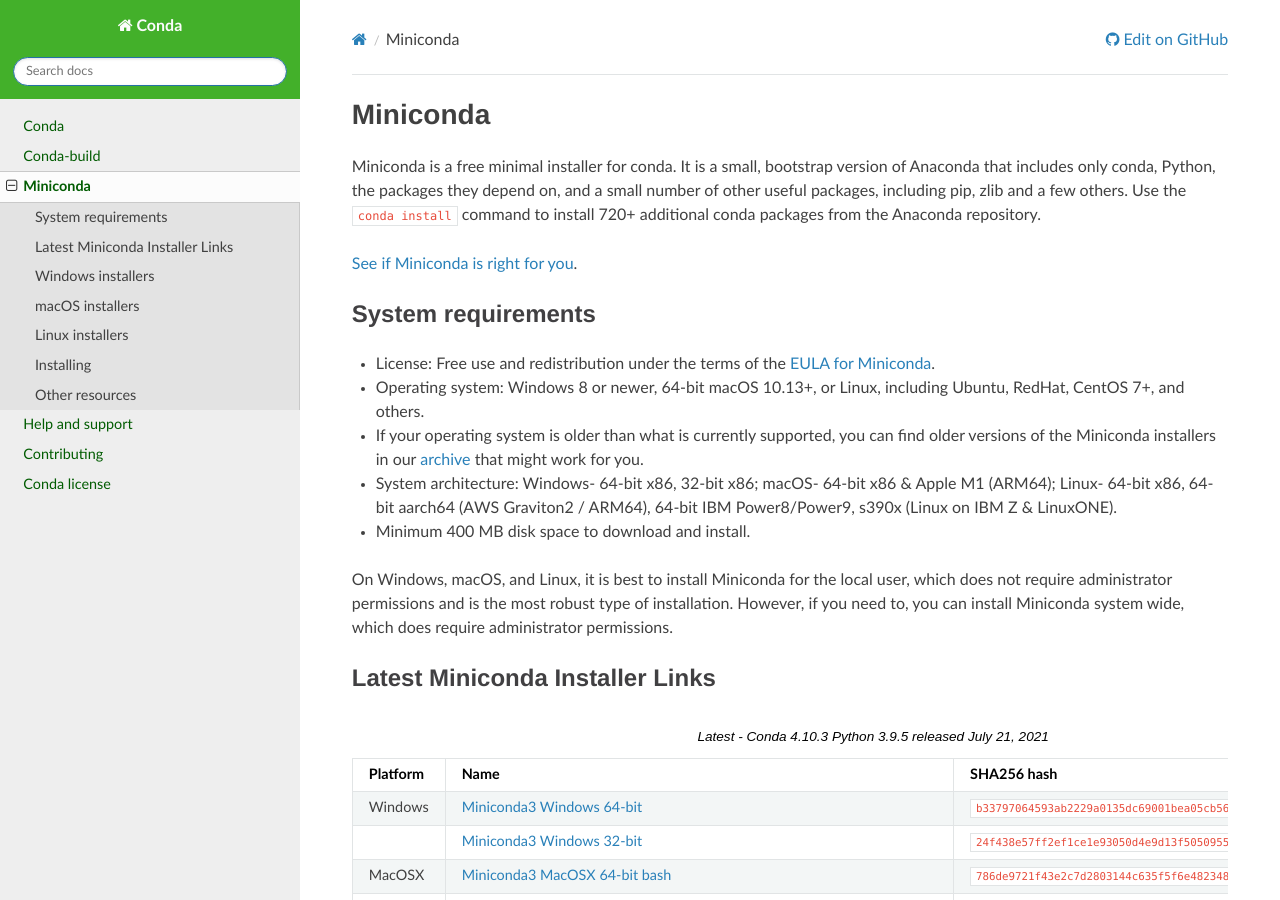
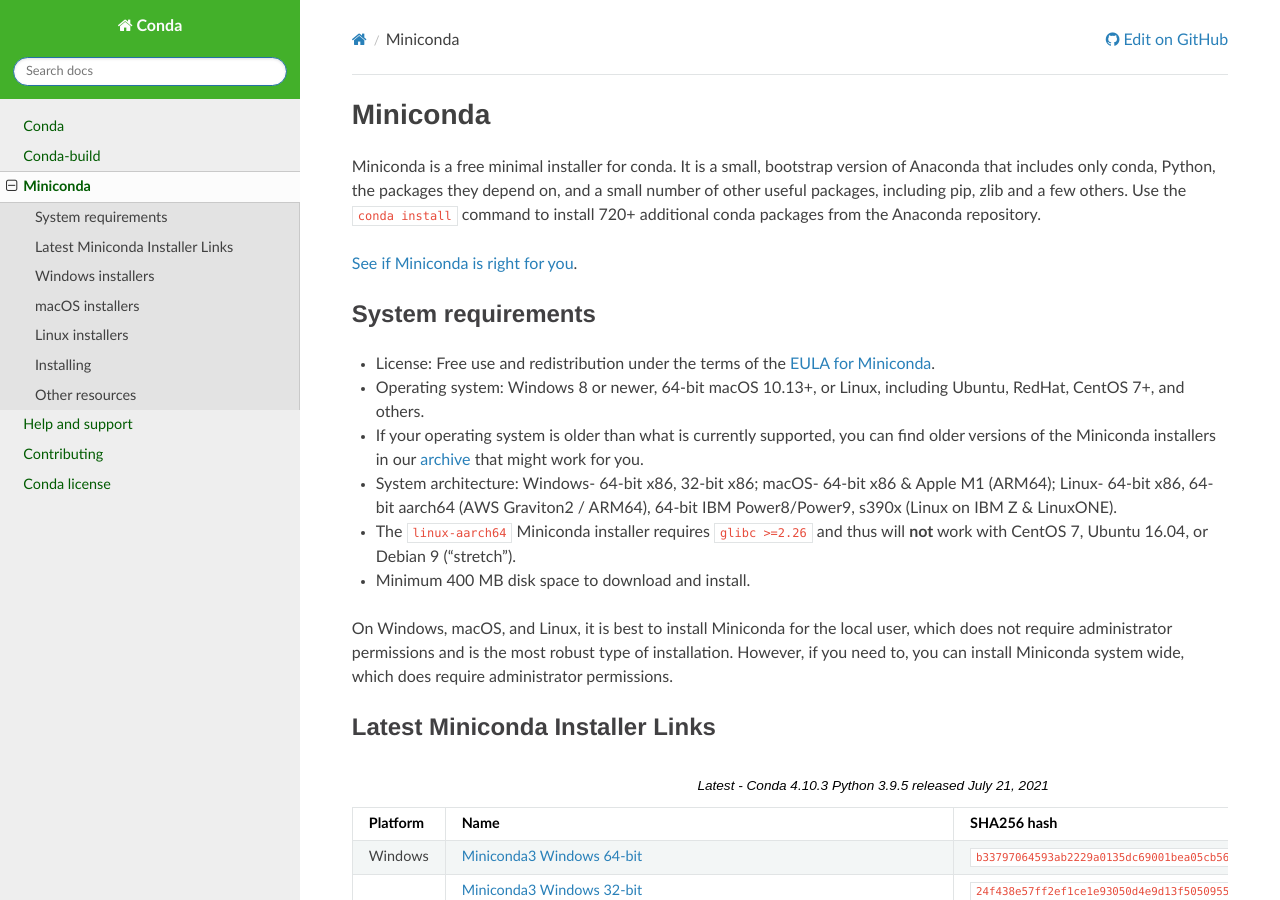
Before and after one commit to conda/conda-docs, a Sphinx documentation site: the page built from docs/source/miniconda.rst, in a window 1280 px wide and 900 px high. Built offline with Sphinx 7.4.7 and the Read the Docs theme 2.0.0, drawn with Linux system fonts in a browser that asks for light colours.

Commit message:
Update miniconda requirements section to include limitations related to glibc version

```diff
--- a/docs/source/miniconda.rst
+++ b/docs/source/miniconda.rst
@@ -21,6 +21,7 @@
 * Operating system: Windows 8 or newer, 64-bit macOS 10.13+, or Linux, including Ubuntu, RedHat, CentOS 7+, and others.
 * If your operating system is older than what is currently supported, you can find older versions of the Miniconda installers in our `archive <https://repo.anaconda.com/miniconda/>`_ that might work for you.
 * System architecture: Windows- 64-bit x86, 32-bit x86; macOS- 64-bit x86 & Apple M1 (ARM64); Linux- 64-bit x86, 64-bit aarch64 (AWS Graviton2 / ARM64), 64-bit IBM Power8/Power9, s390x (Linux on IBM Z & LinuxONE).
+* The ``linux-aarch64`` Miniconda installer requires ``glibc >=2.26`` and thus will **not** work with CentOS 7, Ubuntu 16.04, or Debian 9 ("stretch").
 * Minimum 400 MB disk space to download and install.
 
 On Windows, macOS, and Linux, it is best to install Miniconda for the local user,
```
